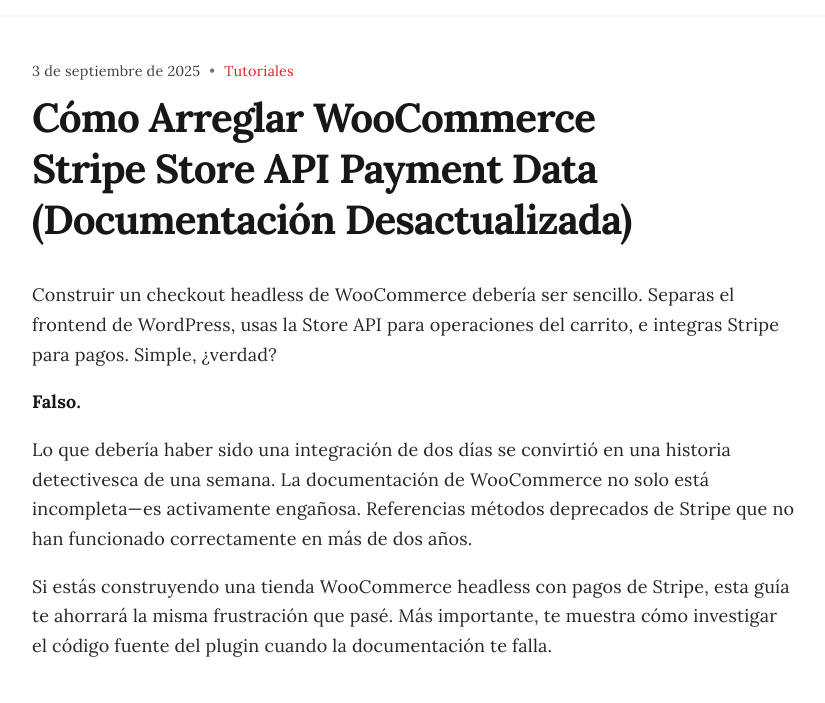
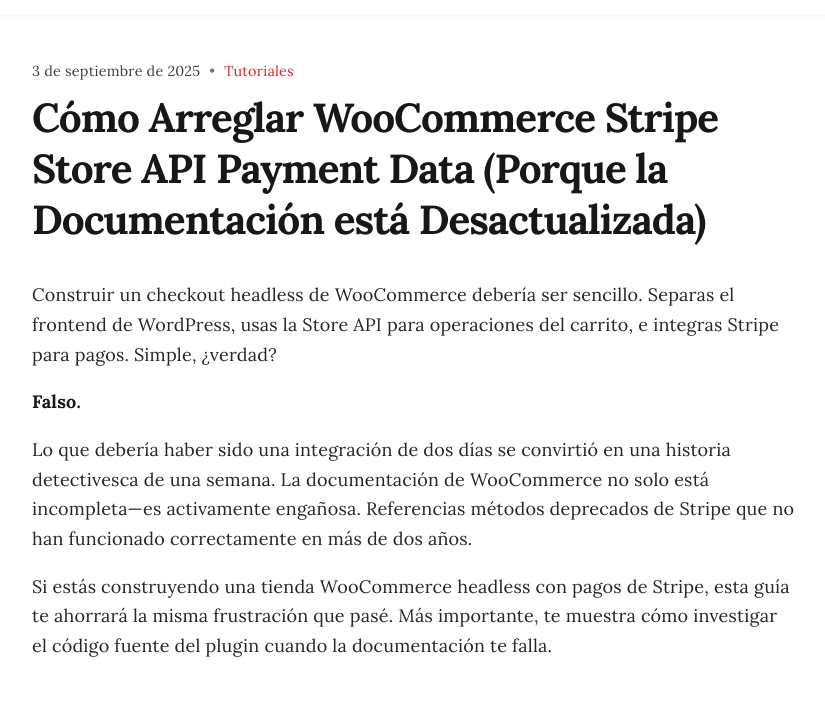
Before and after one commit to javiermiz/javiermiz.github.io, an Astro site: page /es/blog/woocommerce-stripe-store-api-payment-data-guide in a window 1280 px wide. Shown: the part 63-766 px from the top of the page, without its empty margins (226-1051 px from the left). Built offline with nearby package versions, Linux system fonts and the light colour scheme; Astro itself is replaced by a stand-in of ours; a web font is replaced by a local one.

Commit message:
Update woocommerce-stripe-store-api-payment-data-guide.md

```diff
--- a/src/content/blog/es/woocommerce-stripe-store-api-payment-data-guide.md
+++ b/src/content/blog/es/woocommerce-stripe-store-api-payment-data-guide.md
@@ -1,10 +1,10 @@
 ---
-title: "Cómo Arreglar WooCommerce Stripe Store API Payment Data (Documentación Desactualizada)"
+title: "Cómo Arreglar WooCommerce Stripe Store API Payment Data (Porque la Documentación está Desactualizada)"
 description: "Guía paso a paso para integrar pagos Stripe con WooCommerce Store API usando la estructura payment_data correcta que realmente funciona"
 published_date: 2025-09-03
 category: "tutoriales"
 draft: false
-seo_title: "Cómo Arreglar WooCommerce Stripe Store API Payment Data (Documentación Desactualizada)"
+seo_title: "Cómo Arreglar WooCommerce Stripe Store API Payment Data (Porque la Documentación está Desactualizada)"
 seo_description: "Guía paso a paso para integrar pagos Stripe con WooCommerce Store API usando la estructura payment_data correcta que realmente funciona"
 ---
 
```
